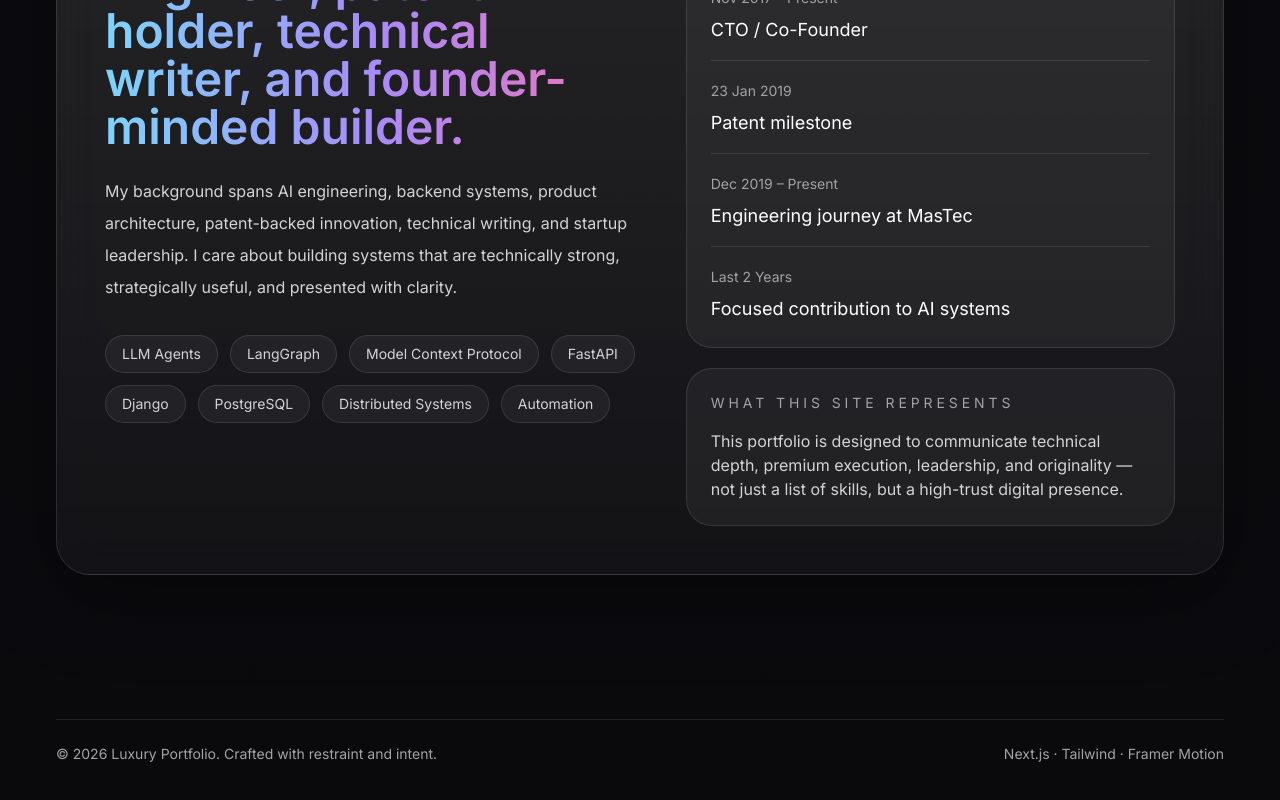
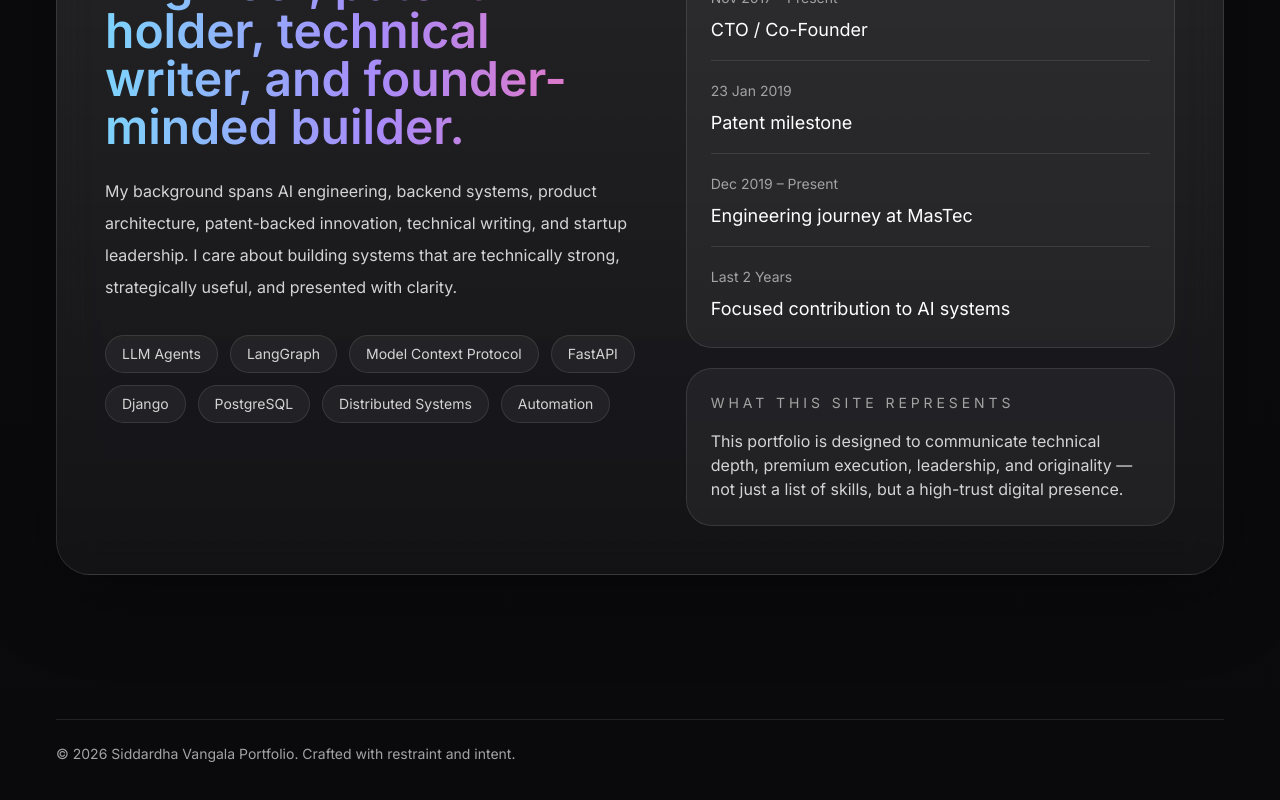
Before and after one commit to Sidvangala26/sidvangala-portfolio, a Next.js app: page / in a window 1280 px wide. Shown: the part 2348-3148 px from the top of the page. Built offline with nearby package versions, Linux system fonts and the light colour scheme; no server answers.

Commit message:
Edited footer

```diff
--- a/components/footer.tsx
+++ b/components/footer.tsx
@@ -2,8 +2,8 @@ export function Footer() {
   return (
     <footer className="container-padding relative z-10 pb-10 pt-16">
       <div className="flex flex-col items-start justify-between gap-4 border-t border-white/10 pt-6 text-sm text-neutral-400 md:flex-row md:items-center">
-        <p>© 2026 Luxury Portfolio. Crafted with restraint and intent.</p>
-        <p>Next.js · Tailwind · Framer Motion</p>
+        <p>© 2026 Siddardha Vangala Portfolio. Crafted with restraint and intent.</p>
+        {/* <p>Next.js · Tailwind · Framer Motion</p> */}
       </div>
     </footer>
   );
```
